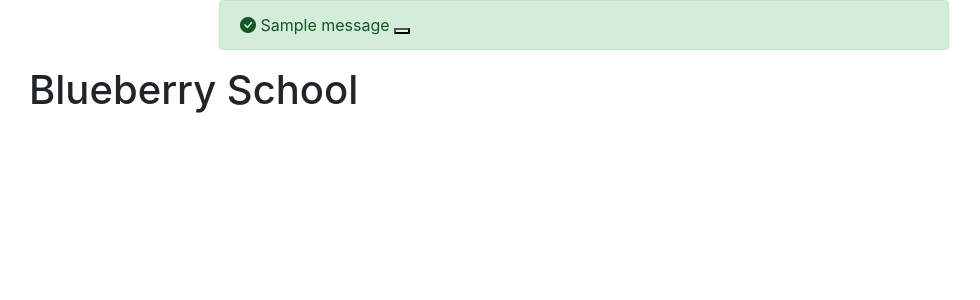
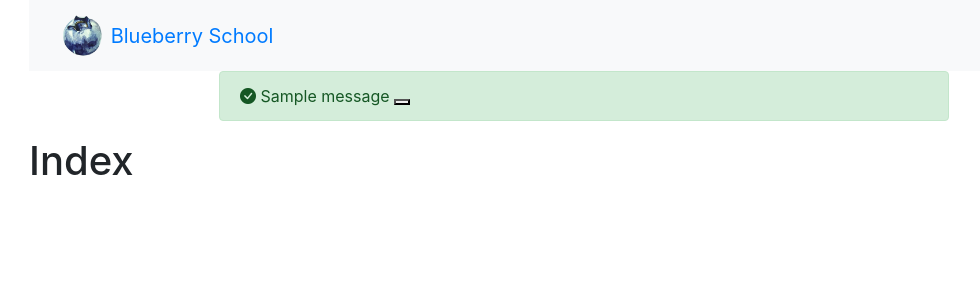
Before and after one commit to Pauli19/blueberry_school, a Python web app: template app/templates/index.html.jinja in a window 1280 px wide. Shown: the top 300 px of the page, without its empty margins (56-1036 px from the left). Run offline with Jinja, Linux system fonts and the light colour scheme; the template is opened without the code that fills it, so the values that code supplies are empty; one stand-in notice (Sample message) is shown; some libraries are stand-ins or nearby versions.

Commit message:
Basic nav bar (#44)
* Implement simple nav-bar

* Use Log In

* Display Log In and Log Out in nav bar

* Do not display message container

* Add comments

```diff
--- a/app/auth/forms.py
+++ b/app/auth/forms.py
@@ -11,4 +11,4 @@ class LoginForm(FlaskForm):
     email = EmailField("Email", validators=[InputRequired(), Email()])
     password = PasswordField("Password", validators=[InputRequired()])
     remember_me = BooleanField("Remember me?")
-    submit = SubmitField("Log in")
+    submit = SubmitField("Log In")
--- a/app/templates/auth/login.html.jinja
+++ b/app/templates/auth/login.html.jinja
@@ -4,7 +4,7 @@
 {% block title %}Login{% endblock %}
 
 {% block page_content %}
-<h1>Login</h1>
+<h1>Log In</h1>
 <div class="row">
   <div class="col-lg-3">
     {{ render_form(form) }}
--- a/app/templates/base.html.jinja
+++ b/app/templates/base.html.jinja
@@ -29,10 +29,32 @@
   <body>
     {% block content %}
     <div class="container">
+      {# Navigation bar #}
+      <nav class="navbar bg-light">
+        <div class="container-fluid">
+          <a class="navbar-brand" href="{{ url_for('main.index') }}">
+            <img src="{{ url_for('static', filename='images/logos/blueberry.png')}}" alt="Logo" width="45" height="45" class="align-middle">
+            <span class="align-middle">Blueberry School</span>
+          </a>
+          <ul class="nav justify-content-end">
+            <li class="nav-item">
+              {% if current_user.is_authenticated %}
+              <a class="nav-link" href="{{ url_for('auth.logout') }}">Log Out</a>
+              {% else %}
+                {% if url_for(request.endpoint) != url_for('auth.login_get') %}
+                <a class="btn btn-primary btn-md" href="{{ url_for('auth.login_get') }}">Log In</a>
+                {% endif %}
+              {% endif %}
+            </li>
+          </ul>
+        </div>
+      </nav>
+
+      {# Flash messages #}
+      {% with messages = get_flashed_messages(with_categories=true) %}
+        {% if messages %}
         <div class="row d-flex justify-content-center">
           <div class="col-lg-8">
-          {% with messages = get_flashed_messages(with_categories=true) %}
-            {% if messages %}
             {% for category, message in messages %}
               {% with categories = ['primary', 'success', 'warning', 'danger'] %}
                 <div class="alert alert-{{ category if category in categories else 'dark' }} alert-dismissible fade show" role="alert">
@@ -50,10 +72,12 @@
                 </div>
               {% endwith %}
             {% endfor %}
+          </div>
+        </div>
         {% endif %}
       {% endwith %}
-        </div>
-      </div>
+
+      {# Page content #}
       {% block page_content %}{% endblock %}
     </div>
     {% endblock %}
--- a/app/templates/index.html.jinja
+++ b/app/templates/index.html.jinja
@@ -3,5 +3,5 @@
 {% block title %}Index{% endblock %}
 
 {% block page_content %}
-  <h1>Blueberry School</h1>
+  <h1>Index</h1>
 {% endblock %}
```
Also changed, not shown: app/static/images/logos/blueberry.png (added). Lines whose indentation alone changed are shown as unchanged.
